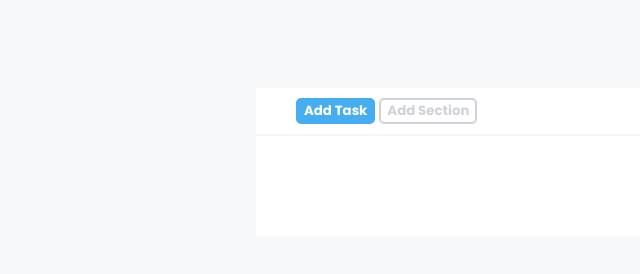
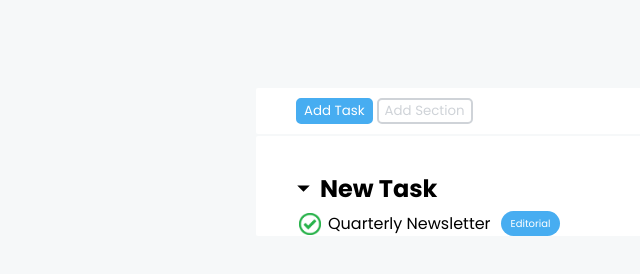
Before and after one commit to PeeperInTheSpace/html-css-toboolist, a plain HTML site: page index.html in a window 1280 px wide. Shown: the part 82-356 px from the top of the page, without its empty margins (0-640 px from the left). Drawn offline with Linux system fonts and the light colour scheme.

Commit message:
Aggiunta prima sezione

```diff
--- a/index.html
+++ b/index.html
@@ -7,7 +7,8 @@
     <title>Toboolist</title>
     <link rel="preconnect" href="https://fonts.googleapis.com">
     <link rel="preconnect" href="https://fonts.gstatic.com" crossorigin>
-    <link href="https://fonts.googleapis.com/css2?family=Poppins:wght@700&display=swap" rel="stylesheet">
+    <link href="https://fonts.googleapis.com/css2?family=Poppins:wght@400;700&display=swap" rel="stylesheet">
+
     <link rel="stylesheet" href="style.css">
 </head>
 
@@ -32,10 +33,15 @@
     <main>
 
         <!-- Nuovi Task -->
-        <section>
-
-
-
+        <section class="list1">
+            <div class="box">
+                <img src="img/dropdown.svg" alt="dropdown1" class="dropdown">
+                <h2>New Task</h2>
+            </div>
+            <div>
+                <img src="img/check.png" alt="check" class="check">
+                <span class="line">Quarterly Newsletter</span><span class="badge editorial">Editorial</span>
+            </div>
         </section>
         <!-- Task odierni -->
         <section>
--- a/style.css
+++ b/style.css
@@ -17,6 +17,7 @@ header {
 
 .sitename {
     font-family: 'Poppins', sans-serif;
+    font-weight: 700;
     display: inline-block;
     vertical-align: middle;
     line-height: 50px;
@@ -41,6 +42,7 @@ nav {
 button {
     border-radius: 5px;
     font-family: 'Poppins', sans-serif;
+    font-weight: 400;
 }
 
 .button1 {
@@ -64,3 +66,53 @@ main {
     height: 100px;
     border-radius: 2px;
 }
+
+.list1 {
+    padding-left: 35px;
+    padding-top: 40px;
+}
+
+.dropdown {
+    height: 25px;
+    display: inline-block;
+    vertical-align: middle;
+}
+
+h2 {
+    font-family: 'Poppins', sans-serif;
+    font-weight: 700;
+    display: inline-block;
+    vertical-align: middle;
+    line-height: 25px;
+}
+
+.check {
+    height: 22px;
+    padding-left: 8px;
+    padding-right: 3px;
+    vertical-align: middle;
+}
+
+.line {
+    font-family: 'Poppins', sans-serif;
+    font-weight: 400;
+    vertical-align: middle;
+    height: 22px;
+}
+
+.box {
+    margin-bottom: 10px;
+}
+
+.badge {
+    margin-left: 10px;
+    padding: 5px 10px;
+    vertical-align: middle;
+    height: 22px;
+    background-color: #47adf1;
+    border-radius: 15px;
+    font-size: 10px;
+    font-family: 'Poppins', sans-serif;
+    font-weight: 400;
+    color: white;
+}
```
Also changed, not shown: img/check.png (added), img/cross.png (added), img/dropdown.svg (added).
